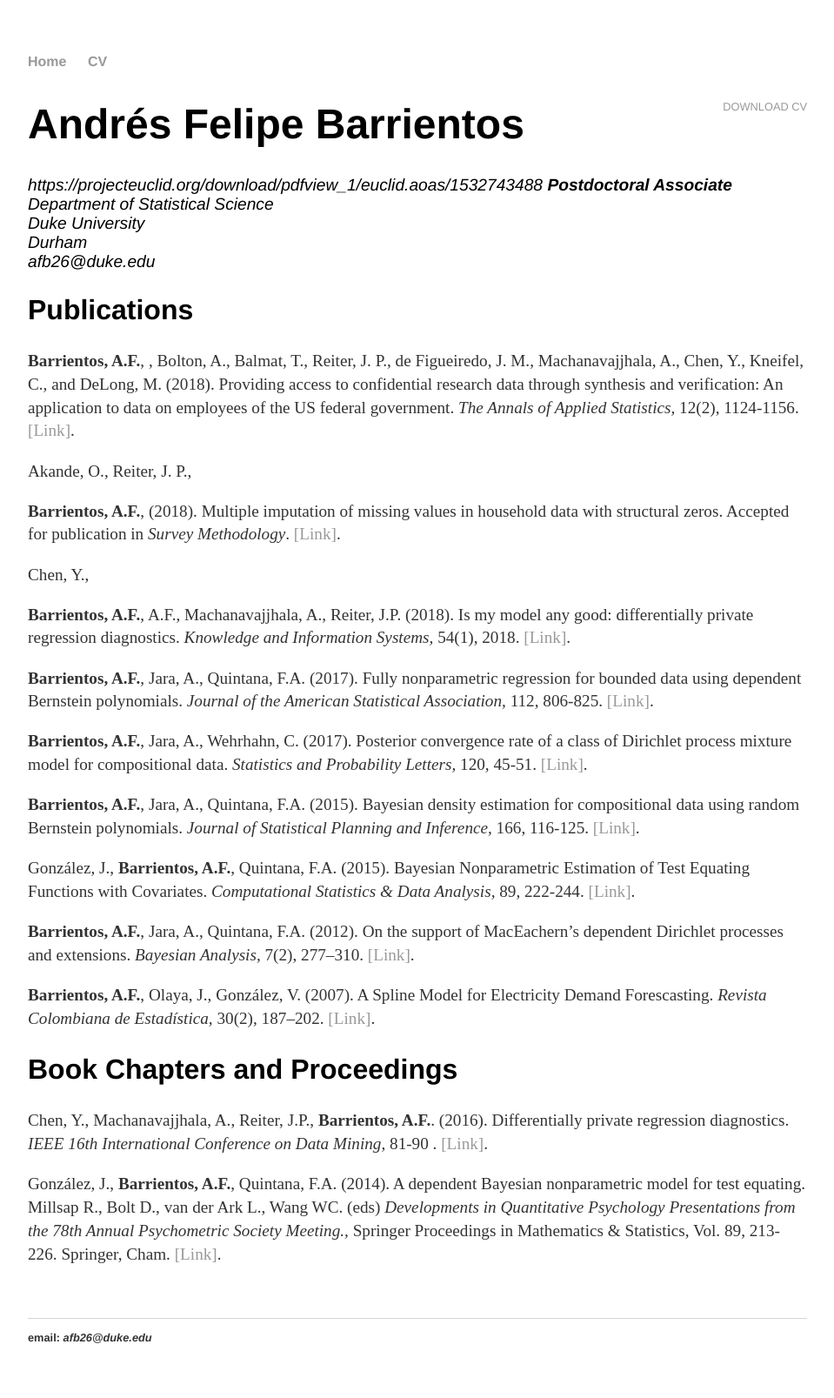
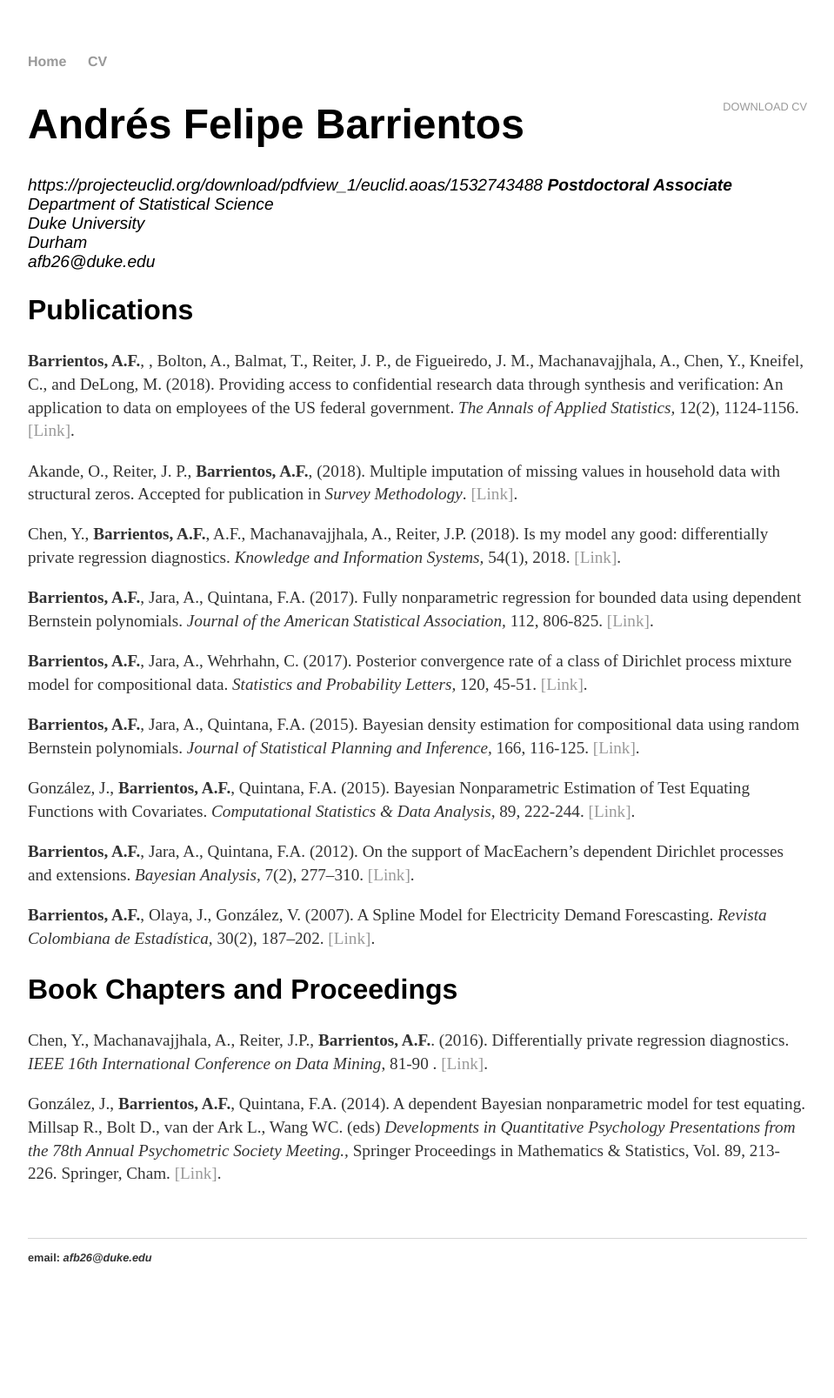
Before and after one commit to anfebar/anfebar.github.io, a Jekyll site: the page built from cv/index.html, in a window 1280 px wide. Shown: the whole page at 87% size, without its empty margins (160-1119 px from the left). Built offline with Jekyll 4.4.1, drawn with Linux system fonts in a browser that asks for light colours; after the commit the page ends 1515 px from its top, so only the background shows below that.

```diff
--- a/cv/index.html
+++ b/cv/index.html
@@ -24,12 +24,12 @@ title: Andrés F. Barrientos
 						<em>The Annals of Applied Statistics,</em> 12(2), 1124-1156.
 							<a href="https://projecteuclid.org/download/pdfview_1/euclid.aoas/1532743488">[Link]</a>.
 
-					<p>Akande, O., Reiter, J. P., <p><strong>Barrientos, A.F.</strong>, (2018).
+					<p>Akande, O., Reiter, J. P., <strong>Barrientos, A.F.</strong>, (2018).
 						Multiple imputation of missing values in household data with structural zeros.
 		                                Accepted for publication in <em>Survey Methodology</em>.
 							<a href="https://arxiv.org/pdf/1707.05916.pdf">[Link]</a>.
 
-					<p>Chen, Y., <p><strong>Barrientos, A.F.</strong>, A.F., Machanavajjhala, A., Reiter, J.P. (2018).
+					<p>Chen, Y., <strong>Barrientos, A.F.</strong>, A.F., Machanavajjhala, A., Reiter, J.P. (2018).
 						Is my model any good: differentially private regression diagnostics.
 		                                <em>Knowledge and Information Systems,</em> 54(1), 2018.
 							<a href="https://link.springer.com/content/pdf/10.1007%2Fs10115-017-1128-z.pdf	">[Link]</a>.
```
